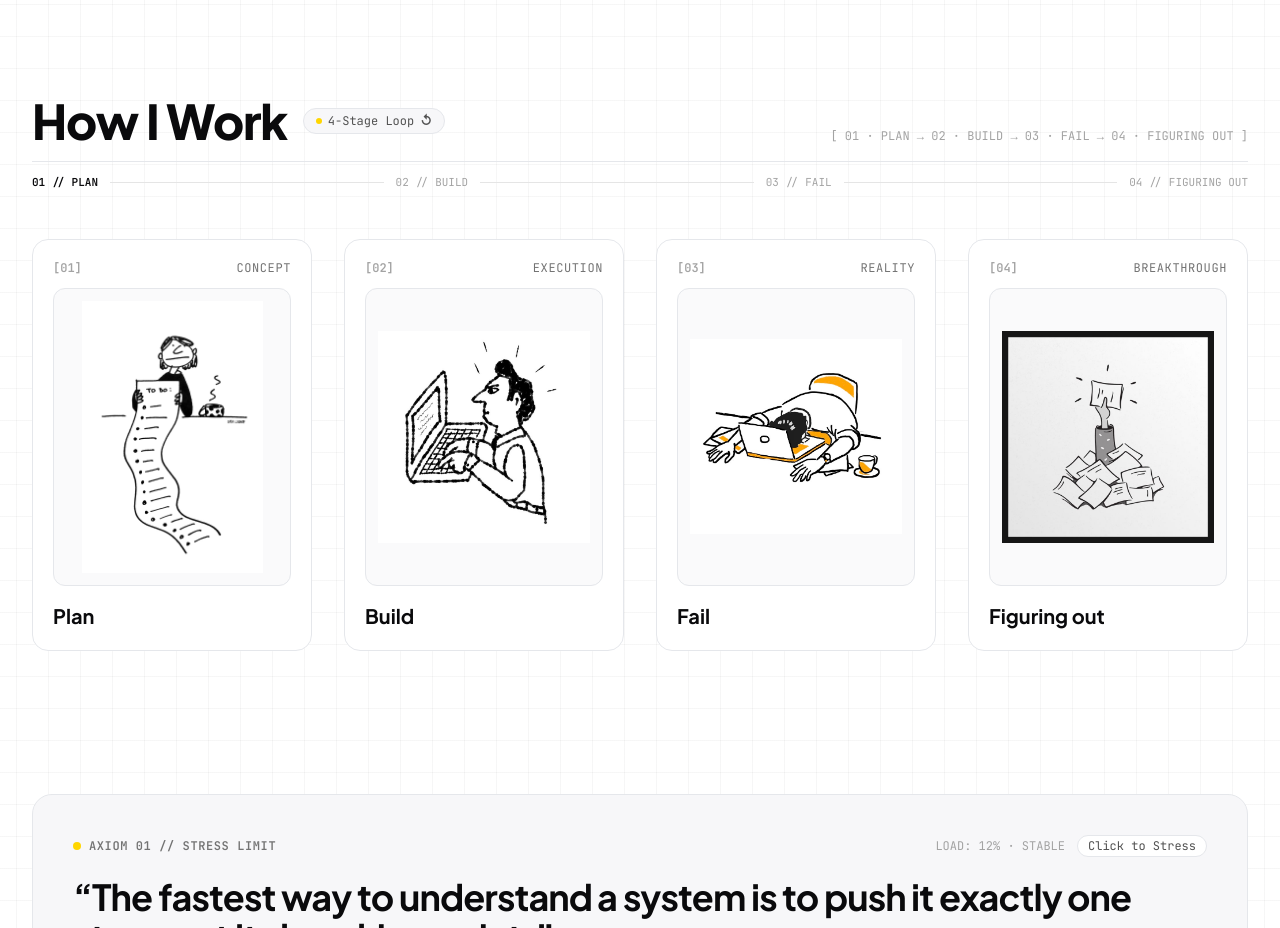
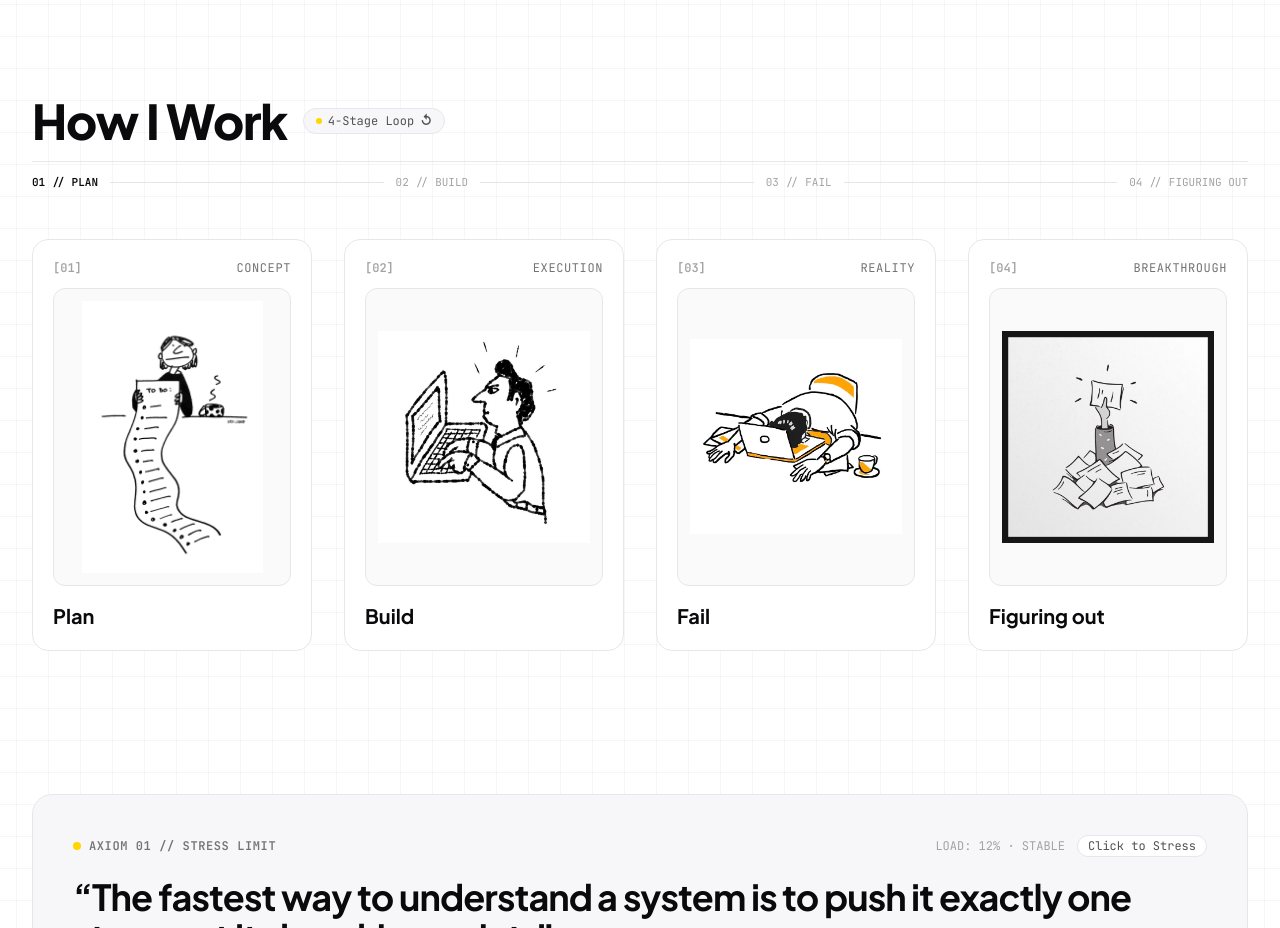
Before and after one commit to lovhamic/gwys.in, a plain HTML site: page index.html in a window 1280 px wide. Shown: the part 1660-2588 px from the top of the page. Drawn offline with nearby package versions, Linux system fonts and the light colour scheme.

Commit message:
fix: remove phase trajectory label from How I Work section

```diff
--- a/index.html
+++ b/index.html
@@ -211,9 +211,6 @@
             <span id="hiw-badge-status">4-Stage Loop</span>
             <span class="font-sans font-bold">↺</span>
           </span>
-        </div>
-        <div class="text-xs font-mono text-neutral-400 hidden sm:block">
-          [ 01 · PLAN → 02 · BUILD → 03 · FAIL → 04 · FIGURING OUT ]
         </div>
       </div>
 
```
